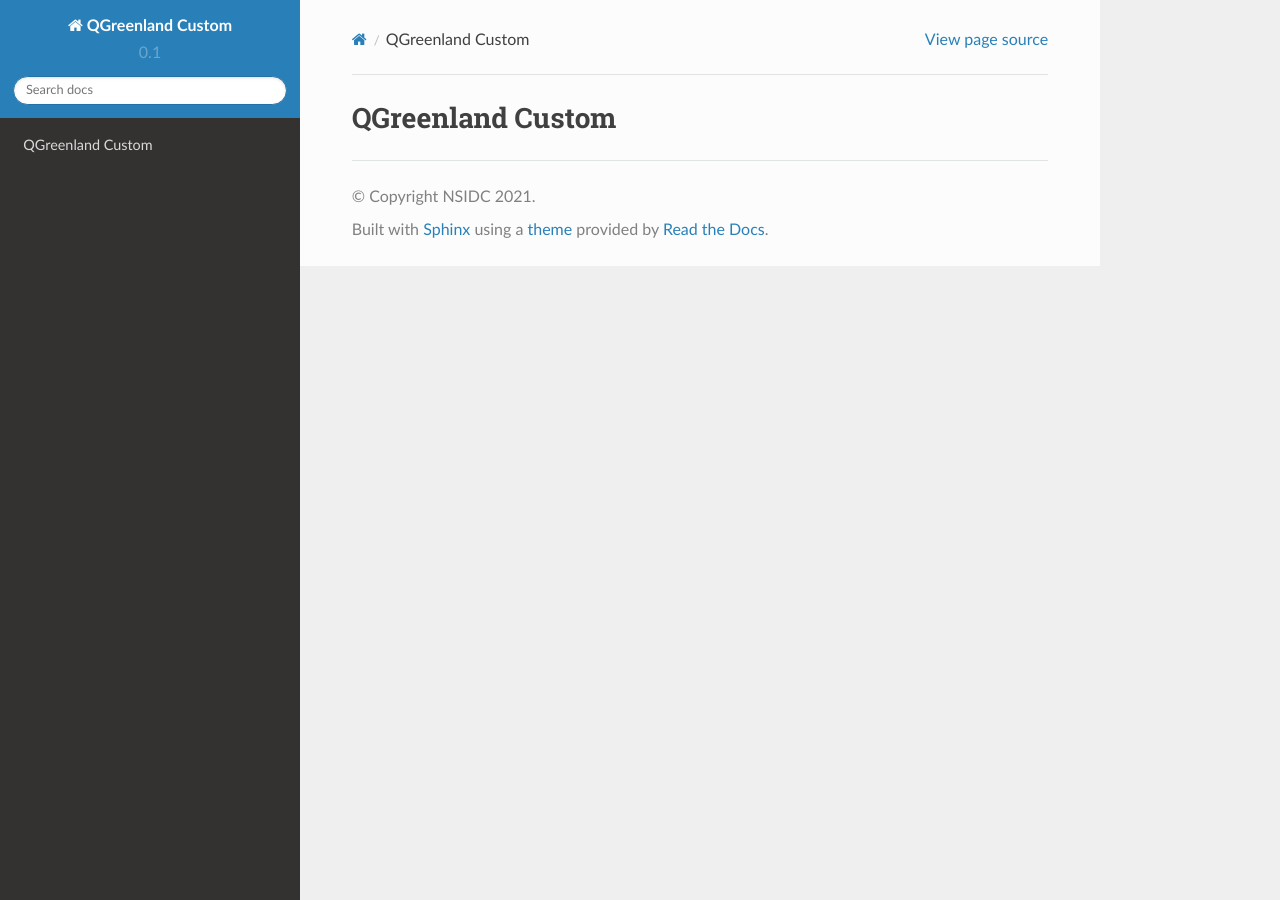
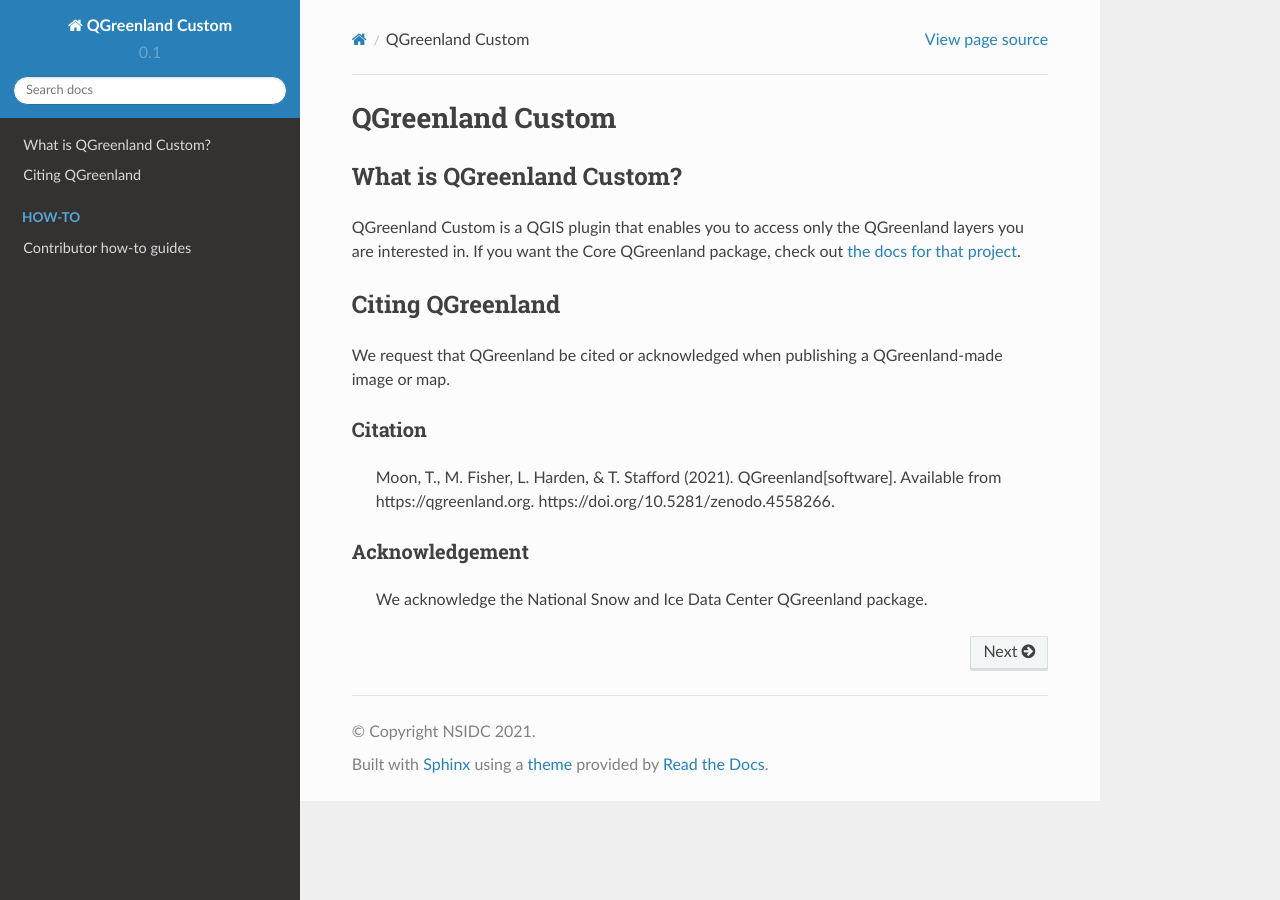
Before and after one commit to nsidc/qgreenland-plugin, a Sphinx documentation site: the page built from help/source/index.rst, in a window 1280 px wide. Built offline with Sphinx 7.4.7 and the Read the Docs theme 2.0.0, drawn with Linux system fonts in a browser that asks for light colours; formulas are drawn with MathJax 3.

```diff
--- /dev/null
+++ b/help/source/citing.md
@@ -0,0 +1,16 @@
+# Citing QGreenland
+
+We request that QGreenland be cited or acknowledged when publishing a
+QGreenland-made image or map.
+
+
+## Citation
+
+> Moon, T., M. Fisher, L. Harden, & T. Stafford (2021). QGreenland[software].
+> Available from https://qgreenland.org.
+> https://doi.org/10.5281/zenodo.4558266.
+
+
+## Acknowledgement
+
+> We acknowledge the National Snow and Ice Data Center QGreenland package.
--- a/help/source/index.rst
+++ b/help/source/index.rst
@@ -2,9 +2,32 @@
    Sun Feb 12 17:11:03 2012.  You can adapt this file completely to your
    liking, but it should at least contain the root `toctree` directive.
 
+=================
 QGreenland Custom
 =================
 
 .. toctree::
    :maxdepth: 2
    :hidden:
+
+   ./what_is_qgr_custom.md
+   ./citing.md
+
+
+.. toctree::
+    :name: How-to
+    :caption: How-to
+    :maxdepth: 1
+    :hidden:
+
+    ./contributor-how-to/index
+
+
+
+.. only:: builder_html
+
+    .. include:: what_is_qgr_custom.md
+        :parser: myst_parser.sphinx_
+
+    .. include:: citing.md
+        :parser: myst_parser.sphinx_
--- /dev/null
+++ b/help/source/what_is_qgr_custom.md
@@ -0,0 +1,6 @@
+# What is QGreenland Custom?
+
+QGreenland Custom is a QGIS plugin that enables you to access only the
+QGreenland layers you are interested in. If you want the Core QGreenland
+package, check out [the docs for that
+project](https://qgreenland.readthedocs.io).
```
Also changed, not shown: README.md (+25 -27 lines), help/source/contributor-how-to/develop.md (added, +29 -0 lines), help/source/contributor-how-to/index.rst (added, +11 -0 lines).
